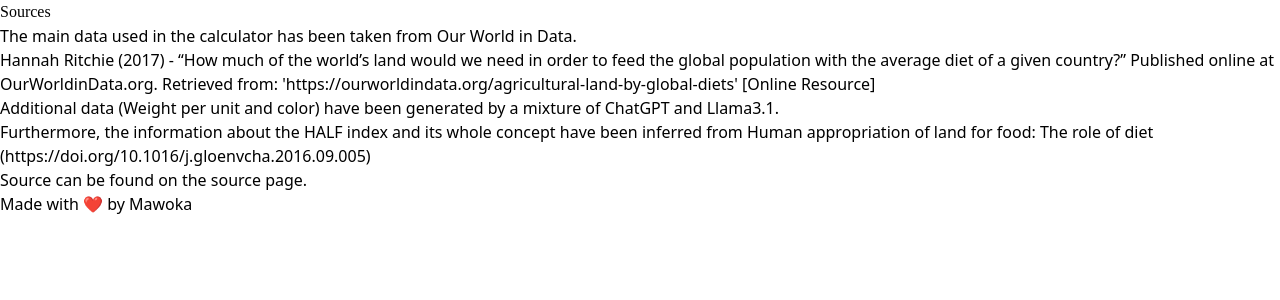
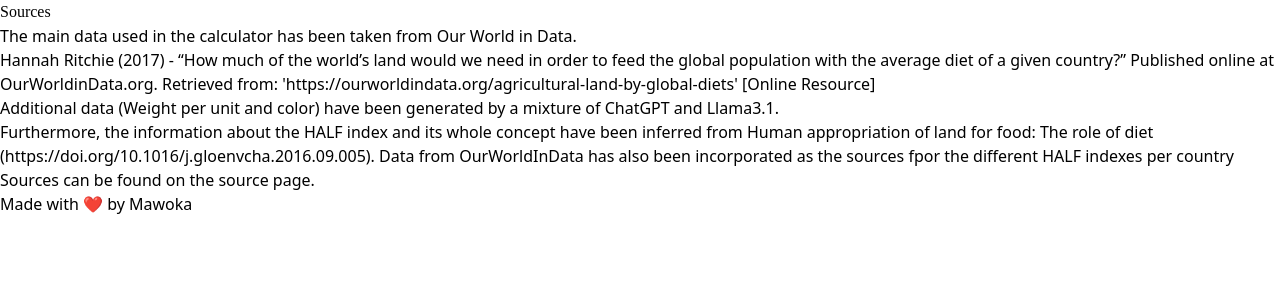
Before and after one commit to mawoka-myblock/euk-europa, a SvelteKit app: page /sources in a window 1280 px wide. Shown: the top 300 px of the page. Built offline with nearby package versions, Linux system fonts and the light colour scheme.

Commit message:
:bug: Small improvements

```diff
--- a/src/lib/components/Footer.svelte
+++ b/src/lib/components/Footer.svelte
@@ -1,4 +1,4 @@
 <footer class="flex flex-col bg-gray-600 text-white">
-	<p class="mx-auto">Source can be found on the <a href="/sources" class="underline">source page.</a></p>
+	<p class="mx-auto">Sources can be found on the <a href="/sources" class="underline">source page.</a></p>
 	<p class="mx-auto">Made with ❤️ by <a href="https://mawoka.eu" target="_blank" class="underline">Mawoka</a></p>
 </footer>
--- a/src/routes/journey/calculator/+page.svelte
+++ b/src/routes/journey/calculator/+page.svelte
@@ -16,16 +16,15 @@
 	} from 'chart.js';
 	import BrownButton from '$lib/components/BrownButton.svelte';
 	import { onMount } from 'svelte';
-	import { fade } from 'svelte/transition';
 	import ChangeAmount from './ChangeAmount.svelte';
 	import { page } from '$app/stores';
 	let { data }: { data: PageData } = $props();
 
 	let food_to_add = $state('');
 	let chart_canvas: HTMLCanvasElement | undefined = $state();
-	let radar_chart_canvas: HTMLCanvasElement | undefined = $state();
+	// let radar_chart_canvas: HTMLCanvasElement | undefined = $state();
 	let chart: Chart<'bar', number[], string> | undefined = undefined;
-	let radar_chart: Chart<'radar', number[], string> | undefined = undefined;
+	// let radar_chart: Chart<'radar', number[], string> | undefined = undefined;
 
 	type FoodDataType = {
 		[k: string]: {
@@ -271,6 +270,7 @@
 				The "Save data" button saves the data into the URL, so if you close this tab, all your data
 				is gone, too. If you want to come back later, click the save button and add a bookmark.
 			</p>
+			<BrownButton href="/journey/summary">View summary</BrownButton>
 		</div>
 	</div>
 </div>
--- a/src/routes/journey/calculator/ChangeAmount.svelte
+++ b/src/routes/journey/calculator/ChangeAmount.svelte
@@ -112,7 +112,7 @@
 		transition:fade={{ duration: 100 }}
 	>
 		<div class="m-2 flex w-full flex-col rounded-lg bg-white/90 p-2 lg:m-auto lg:h-2/3 lg:w-1/3">
-			<h2 class="marck-script mx-auto text-center text-5xl">
+			<h2 class="mx-auto text-center text-5xl">
 				Change the amount of {change_amount_of}
 			</h2>
 			<p class="mx-auto mt-1">Set how much {change_amount_of} you eat!</p>
--- a/src/routes/journey/start/+page.svelte
+++ b/src/routes/journey/start/+page.svelte
@@ -13,7 +13,7 @@
 	{#if screen === 0}
 		<div class="m-auto flex flex-col items-center gap-2">
 			<h2 class="text-3xl">What's your name?</h2>
-			<p>Don't worry, your name wil solely be saved in your browser.</p>
+			<p>Don't worry, your name will solely be saved in your browser.</p>
 			<input bind:value={data.name} class="rounded p-1 text-center text-lg" />
 			<div>
 				<BrownButton on:click={() => (screen = 1)} disabled={data.name.length < 2}
--- a/src/routes/sources/+page.svelte
+++ b/src/routes/sources/+page.svelte
@@ -3,8 +3,8 @@
 
 <h1 class="marck-script text-center text-8xl">Sources</h1>
 
-<div class="flex flex-col min-h-screen">
-	<div class="mx-4 lg:w-1/3 lg:mx-auto">
+<div class="flex min-h-screen flex-col">
+	<div class="mx-4 lg:mx-auto lg:w-1/3">
 		<p>
 			The main data used in the calculator has been taken from <a
 				href="https://ourworldindata.org/agricultural-land-by-global-diets"
@@ -28,7 +28,12 @@
 				href="https://doi.org/10.1016/j.gloenvcha.2016.09.005"
 				target="_blank"
 				class="underline">Human appropriation of land for food: The role of diet</a
-			> (https://doi.org/10.1016/j.gloenvcha.2016.09.005)
+			>
+			(https://doi.org/10.1016/j.gloenvcha.2016.09.005). Data from
+			<a
+				href="https://ourworldindata.org/grapher/share-of-global-habitable-land-needed-for-agriculture-if-everyone-had-the-diet-of?tab=table"
+				target="_blank">OurWorldInData</a
+			> has also been incorporated as the sources fpor the different HALF indexes per country
 		</p>
 	</div>
 </div>
```
